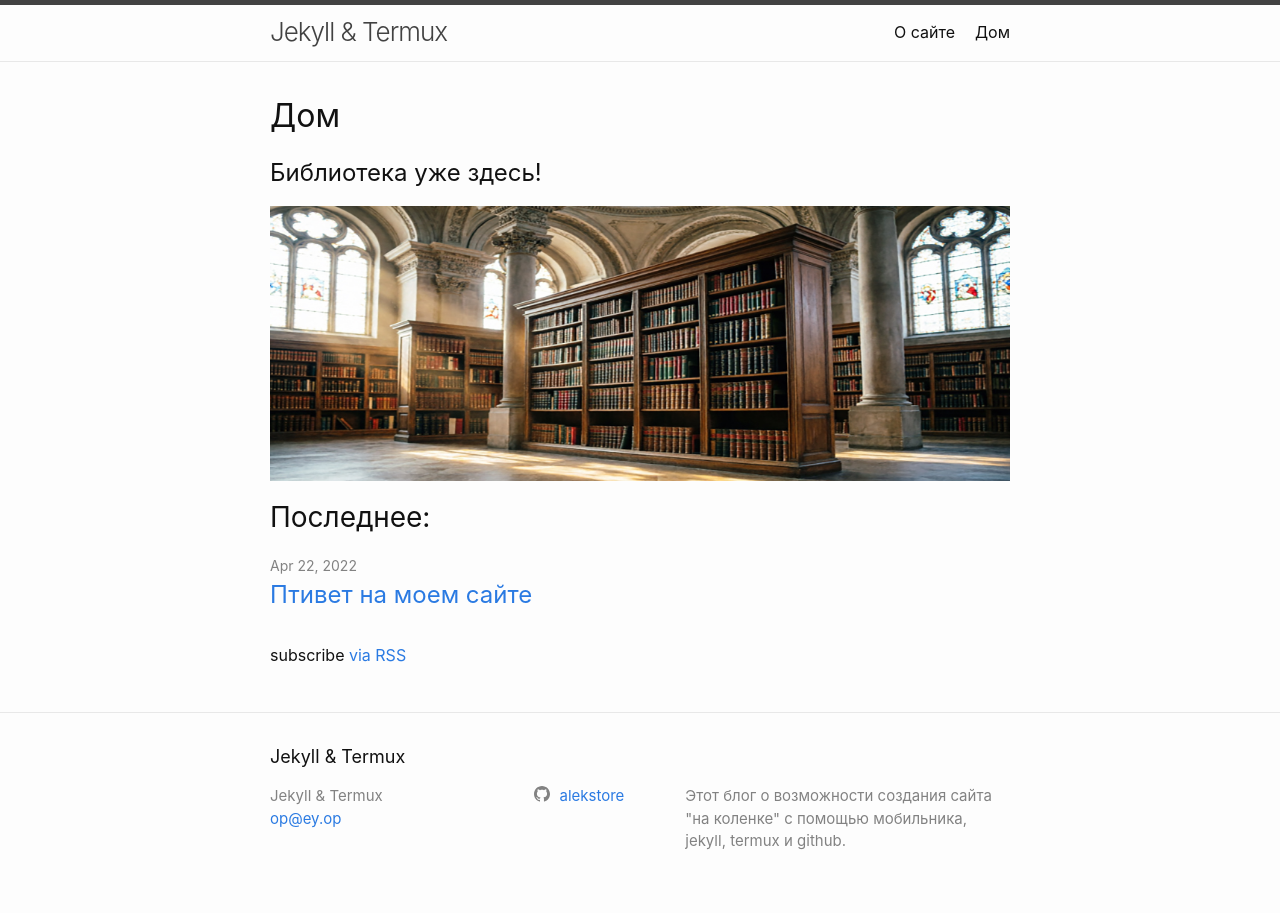
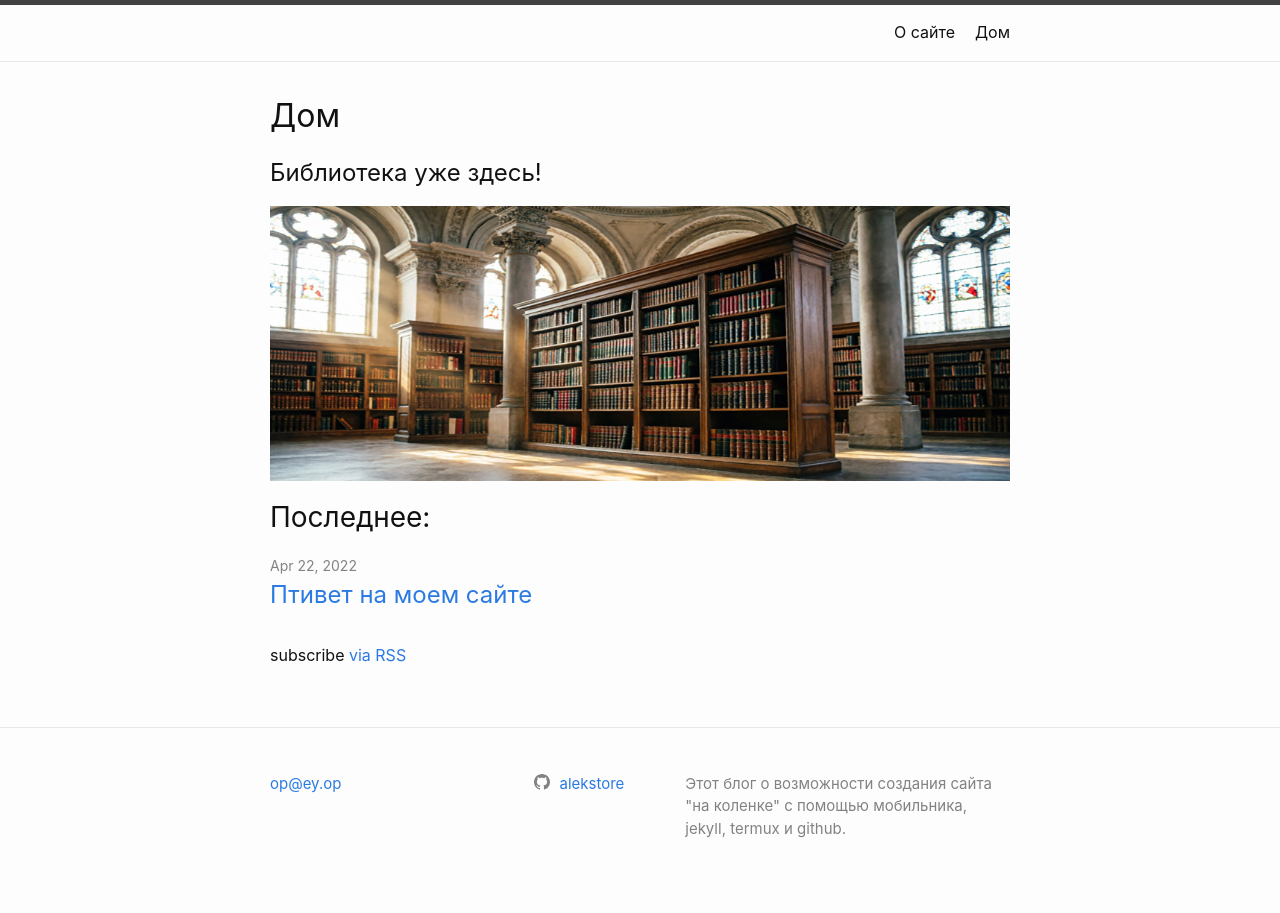
Before and after one commit to alekstore/jt, a Jekyll site: the page built from index.markdown, in a window 1280 px wide. Built offline with Jekyll 4.4.1, drawn with Linux system fonts in a browser that asks for light colours; part of the change alters nothing that is shown.

Commit message:
конфиг меняем

```diff
--- a/_config.yml
+++ b/_config.yml
@@ -18,7 +18,7 @@
 # You can create any custom variable you would like, and they will be accessible
 # in the templates via {{ site.myvariable }}.
 
-title: Jekyll & Termux
+# title: Jekyll & Termux
 email: op@ey.op
 description: >- # this means to ignore newlines until "baseurl:"
   Этот блог о возможности создания сайта "на коленке"
```
